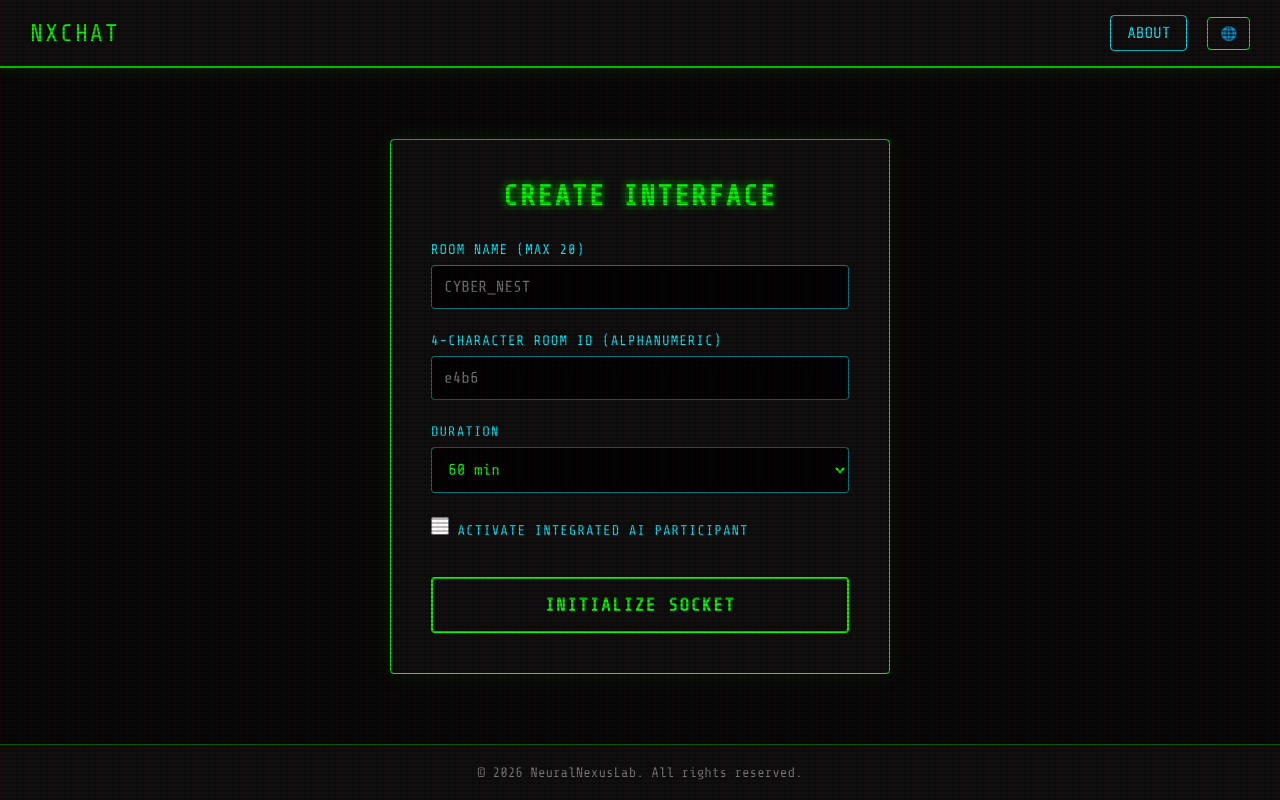
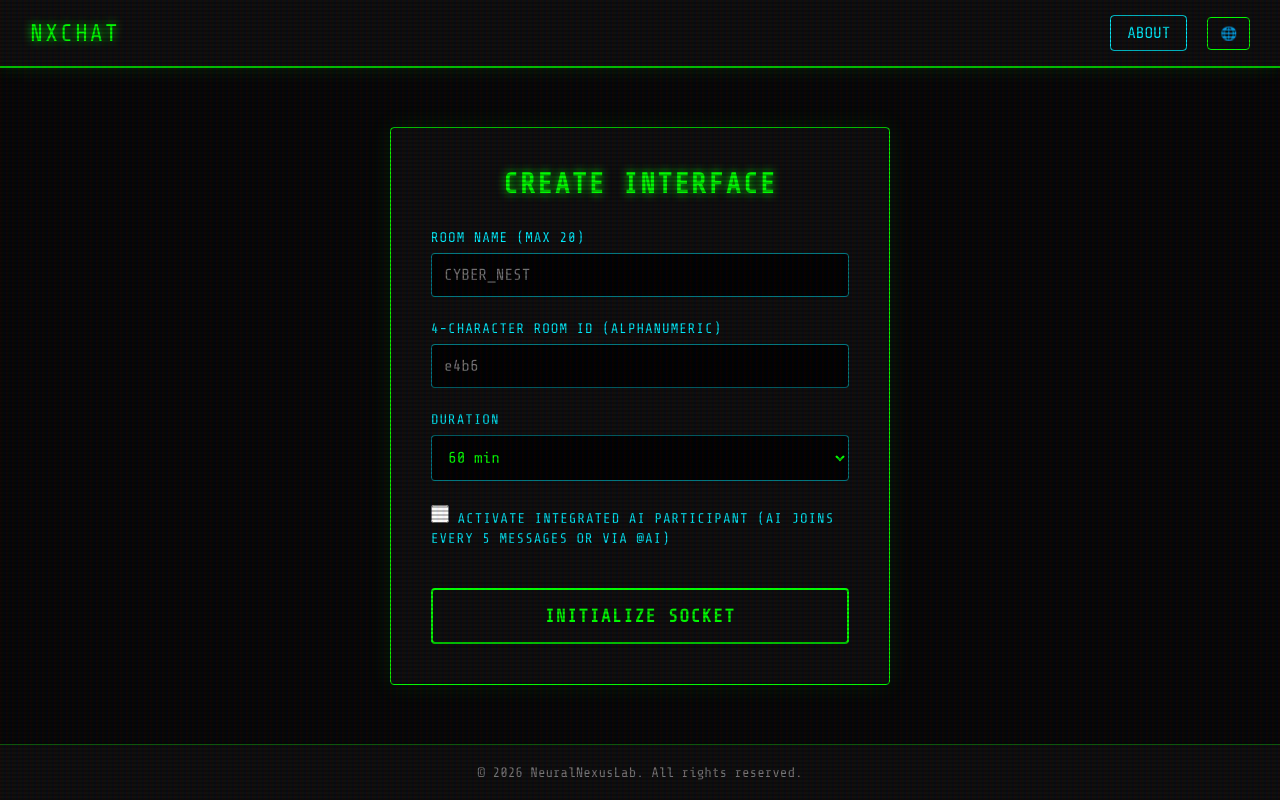
Before and after one commit to NeuralNexusLab-nh/NXCHAT, a website: page pages/create.html in a window 1280 px wide. Drawn offline with nearby package versions, Linux system fonts and the light colour scheme.

Commit message:
Update create.html

```diff
--- a/pages/create.html
+++ b/pages/create.html
@@ -50,10 +50,10 @@
         .logo {
             font-size: 24px;
             color: var(--neon-green);
-            text-decoration: text-shadow: 0 0 10px var(--neon-green);
+            text-decoration: none;
+            text-shadow: 0 0 10px var(--neon-green);
             letter-spacing: 2px;
             transition: all 0.3s;
-            text-decoration: none;
         }
         .logo:hover {
             color: var(--cyber-blue);
@@ -185,14 +185,16 @@
             cursor: pointer;
             user-select: none;
             color: var(--cyber-blue);
-            font-size: 15px;
+            font-size: 14px;
             margin-top: 15px;
+            line-height: 1.4;
         }
         .checkbox-group input {
             cursor: pointer;
             accent-color: var(--neon-green);
             width: 18px;
             height: 18px;
+            flex-shrink: 0;
         }
         .submit-btn {
             width: 100%;
@@ -310,7 +312,7 @@
             <div class="form-group">
                 <label class="checkbox-group">
                     <input type="checkbox" id="aiEnabled">
-                    <span data-i18n="label_ai">ACTIVATE INTEGRATED AI PARTICIPANT</span>
+                    <span data-i18n="label_ai">ACTIVATE INTEGRATED AI PARTICIPANT (AI JOINS EVERY 5 MESSAGES OR VIA @AI)</span>
                 </label>
             </div>
 
@@ -335,7 +337,7 @@
                 label_room_name: "ROOM NAME (MAX 20)",
                 label_room_id: "4-CHARACTER ROOM ID (ALPHANUMERIC)",
                 label_duration: "DURATION",
-                label_ai: "ACTIVATE INTEGRATED AI PARTICIPANT",
+                label_ai: "ACTIVATE INTEGRATED AI PARTICIPANT (AI JOINS EVERY 5 MESSAGES OR VIA @AI)",
                 btn_initialize: "INITIALIZE SOCKET",
                 pow_computing: "RUNNING CRYPTOGRAPHIC PROOF OF WORK...",
                 footer_rights: "All rights reserved.",
@@ -349,7 +351,7 @@
                 label_room_name: "聊天室名稱 (最多20字)",
                 label_room_id: "4位數代碼 (限英文字母或數字)",
                 label_duration: "存續時間",
-                label_ai: "啟用 AI 協同通訊功能",
+                label_ai: "啟用 AI 協同通訊功能 (每 5 條訊息自動發言一次，或使用 @ai 強制呼叫)",
                 btn_initialize: "初始化實體通訊",
                 pow_computing: "正在執行瀏覽器真人算力驗證 (PoW)...",
                 footer_rights: "版權所有。",
@@ -363,7 +365,7 @@
                 label_room_name: "ルーム名 (最大20文字)",
                 label_room_id: "4桁のルームID (英数字のみ)",
                 label_duration: "制限時間",
-                label_ai: "チャットAIのアクティベート",
+                label_ai: "チャットAIのアクティベート (5通ごとに自動発言、または @ai で強制呼び出し)",
                 btn_initialize: "通信路を初期化",
                 pow_computing: "ブラウザ人間証明(Proof of Work)を実行中...",
                 footer_rights: "不許複製・禁無断転載。",
```
